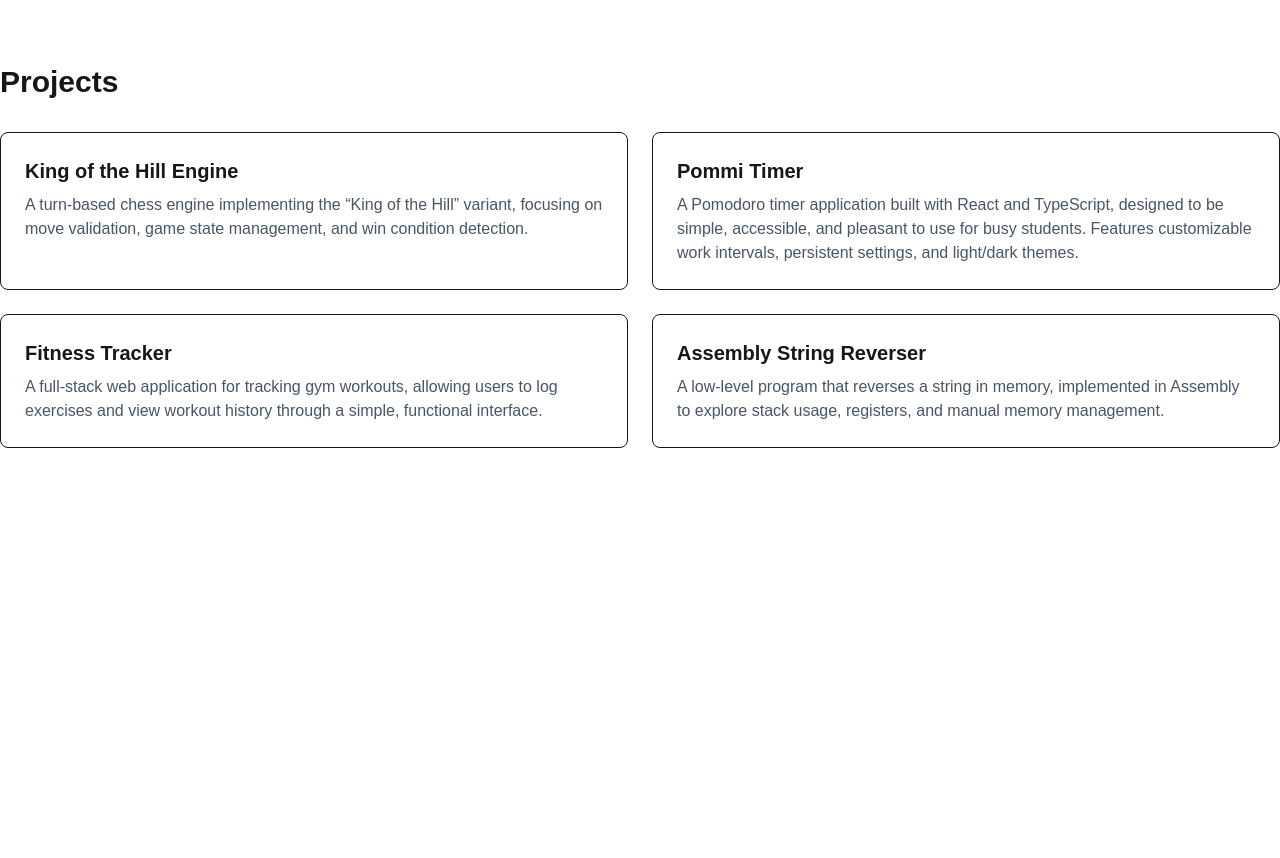
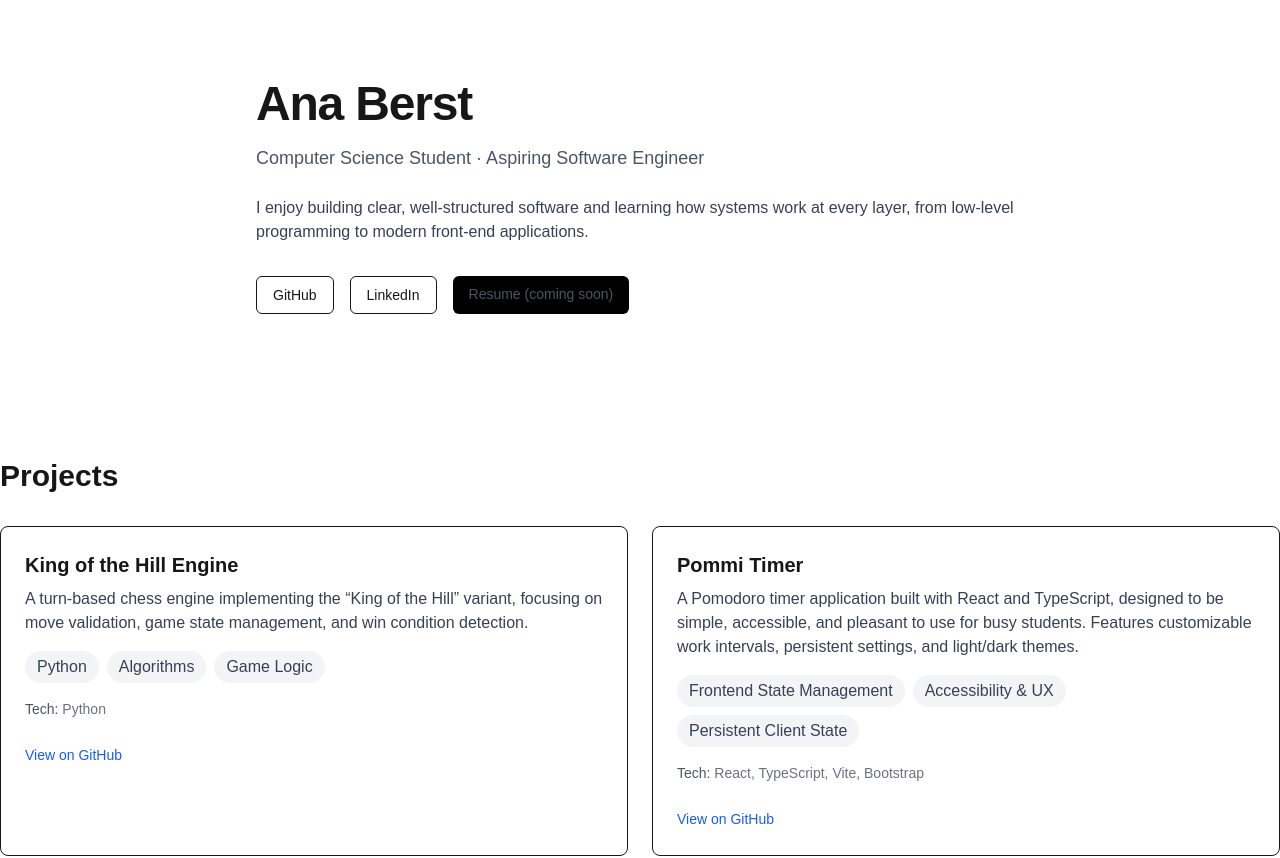
Before and after one commit to anaberst/portfolio, a Next.js app: page / in a window 1280 px wide. Shown: the top 858 px of the page. Before the commit the page ends 800 px from the top, so only its background shows below. Built offline with nearby package versions, Linux system fonts and the light colour scheme.

Commit message:
Add Hero component, enhance ProjectCard with highlights and tech stack

```diff
--- a/src/app/page.tsx
+++ b/src/app/page.tsx
@@ -1,8 +1,10 @@
+import Hero from "@/components/Hero";
 import Projects from "@/components/Projects";
 
 export default function Home() {
   return (
     <>
+      <Hero />
       <Projects />
     </>
   );
--- a/src/components/Hero.tsx
+++ b/src/components/Hero.tsx
@@ -0,0 +1,51 @@
+export default function Hero() {
+  return (
+    <section className="py-20">
+      <div className="mx-auto max-w-3xl">
+        <h1 className="text-4xl font-bold tracking-tight sm:text-5xl">
+          Ana Berst
+        </h1>
+
+        <p className="mt-4 text-lg text-gray-600">
+          Computer Science Student · Aspiring Software Engineer
+        </p>
+
+        <p className="mt-6 text-base text-gray-700">
+          I enjoy building clear, well-structured software and learning how
+          systems work at every layer, from low-level programming to modern
+          front-end applications.
+        </p>
+
+        <div className="mt-8 flex flex-wrap gap-4">
+          <a
+            href="https://github.com/anaberst"
+            target="_blank"
+            rel="noopener noreferrer"
+            className="rounded-md border px-4 py-2 text-sm font-medium hover:bg-gray-100"
+            aria-label="Ana Berst GitHub profile"
+          >
+            GitHub
+          </a>
+
+          <a
+            href="https://www.linkedin.com/in/anaberst"
+            target="_blank"
+            rel="noopener noreferrer"
+            className="rounded-md border px-4 py-2 text-sm font-medium hover:bg-gray-100"
+            aria-label="Ana Berst LinkedIn Profile"
+          >
+            LinkedIn
+          </a>
+
+          <a
+            href=""
+            className="rounded-md bg-black px-4 py-2 text-sm font-medium text-gray-600 cursor-not-allowed"
+            aria-label="Ana Berst Resume"
+          >
+            Resume (coming soon)
+          </a>
+        </div>
+      </div>
+    </section>
+  );
+}
--- a/src/components/ProjectCard.tsx
+++ b/src/components/ProjectCard.tsx
@@ -6,9 +6,43 @@ type ProjectCardProps = {
 
 export default function ProjectCard({ project }: ProjectCardProps) {
   return (
-    <div className="rounded-lg border p-6">
-      <h3 className="text-xl font-semibold">{project.title}</h3>
-      <p className="mt-2 text-gray-600">{project.description}</p>
-    </div>
+    <article className="rounded-lg border p-6 transition-shadow hover:shadow-sm">
+      <header>
+        <h3 className="text-xl font-semibold">{project.title}</h3>
+      </header>
+
+      <p className="mt-2 text-gray-700">{project.description}</p>
+
+      {/* Highlights */}
+      <ul className="mt-4 flex flex-wrap gap-2">
+        {project.highlights.map((highlight) => (
+          <li
+            key={highlight}
+            className="rounded-full bg-gray-100 px-3 py-1 text-cs font-medium text-gray-700"
+          >
+            {highlight}
+          </li>
+        ))}
+      </ul>
+
+      {/* Tech stack */}
+      <p className="mt-4 text-sm text-gray-500">
+        <span className="font-medium text-gray-600">Tech:</span>{" "}
+        {project.tech.join(", ")}
+      </p>
+
+      {/* Actions */}
+      <div className="mt-6">
+        <a
+          href={project.githubUrl}
+          target="_blank"
+          rel="noopener noreferrer"
+          className="text-sm font-medium text-blue-600 hover:underline"
+          aria-label={`View ${project.title} on GitHub`}
+        >
+          View on GitHub
+        </a>
+      </div>
+    </article>
   );
 }
```
